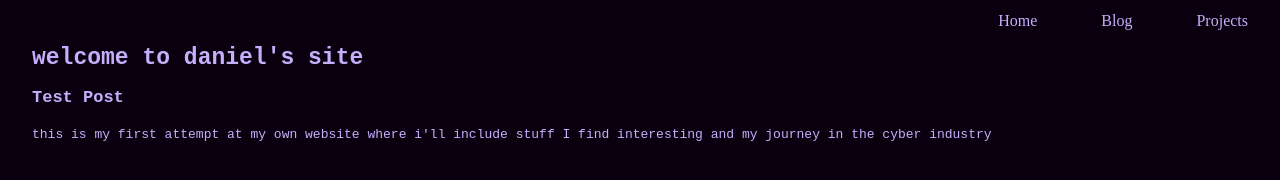
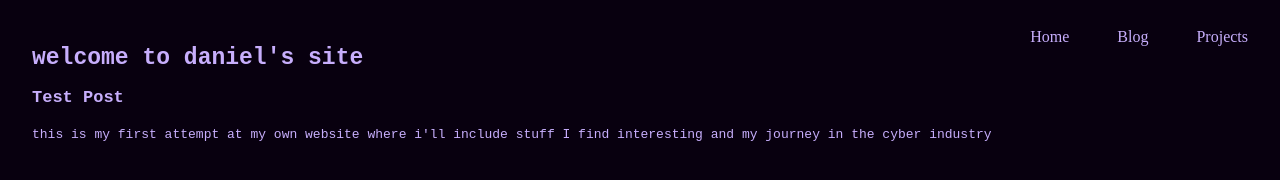
Before and after one commit to Daniel-Plops/Daniel-Plops.github.io, a plain HTML site: page index.html in a window 1280 px wide. Drawn offline with Linux system fonts and the light colour scheme; a web font is replaced by a local one.

Commit message:
button change

```diff
--- a/index.html
+++ b/index.html
@@ -57,15 +57,14 @@
         display: flex;
         gap: 1rem;
         position: absolute;
-        right: 0;
-        top: 0;
+        right: 1rem;
+        top: 1rem;
     }
     nav a {
         color: #c7aefc;
         padding: 0.5rem 1rem;
         text-decoration: none;
-        margin-right: 1rem;
-        border-radius: 4px;
+        border-radius: 50px;
         transition: background 0.3s;
     }
     nav a:hover {
```
